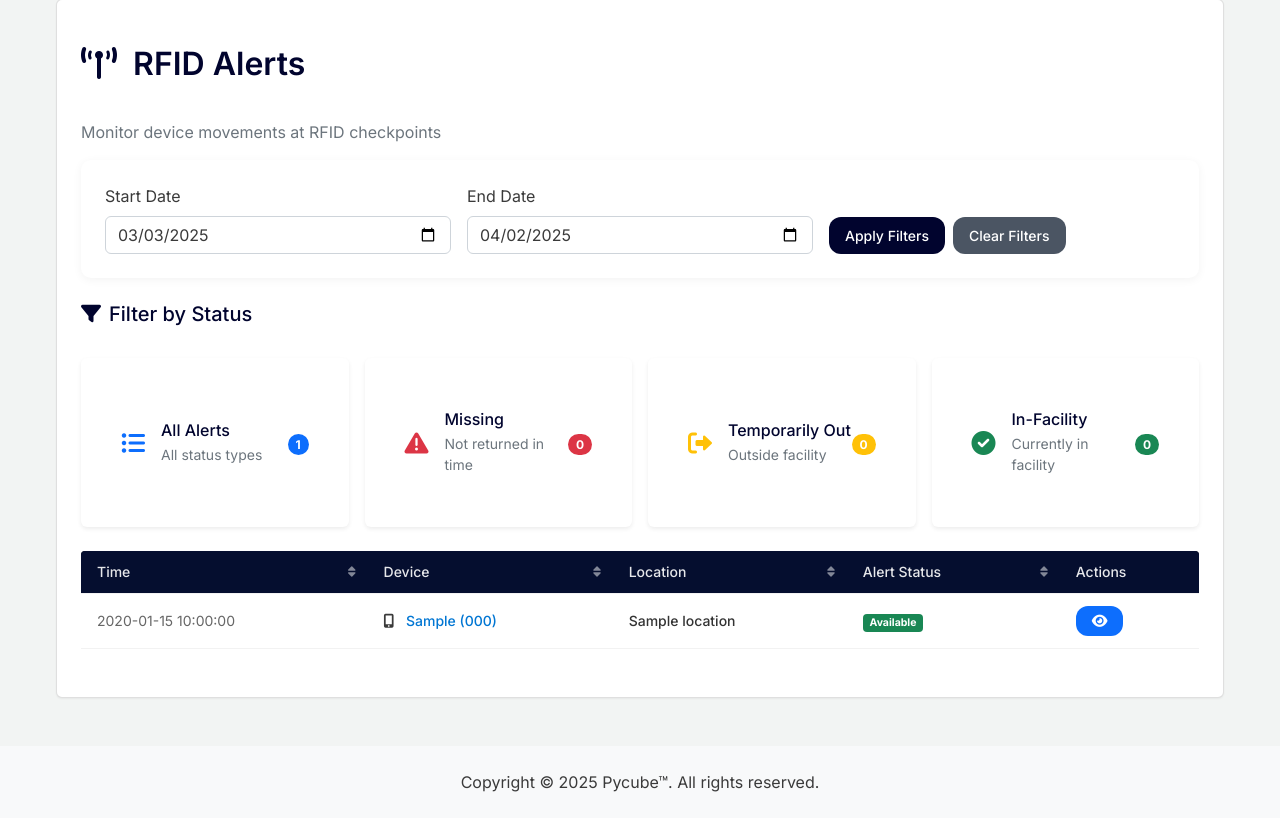
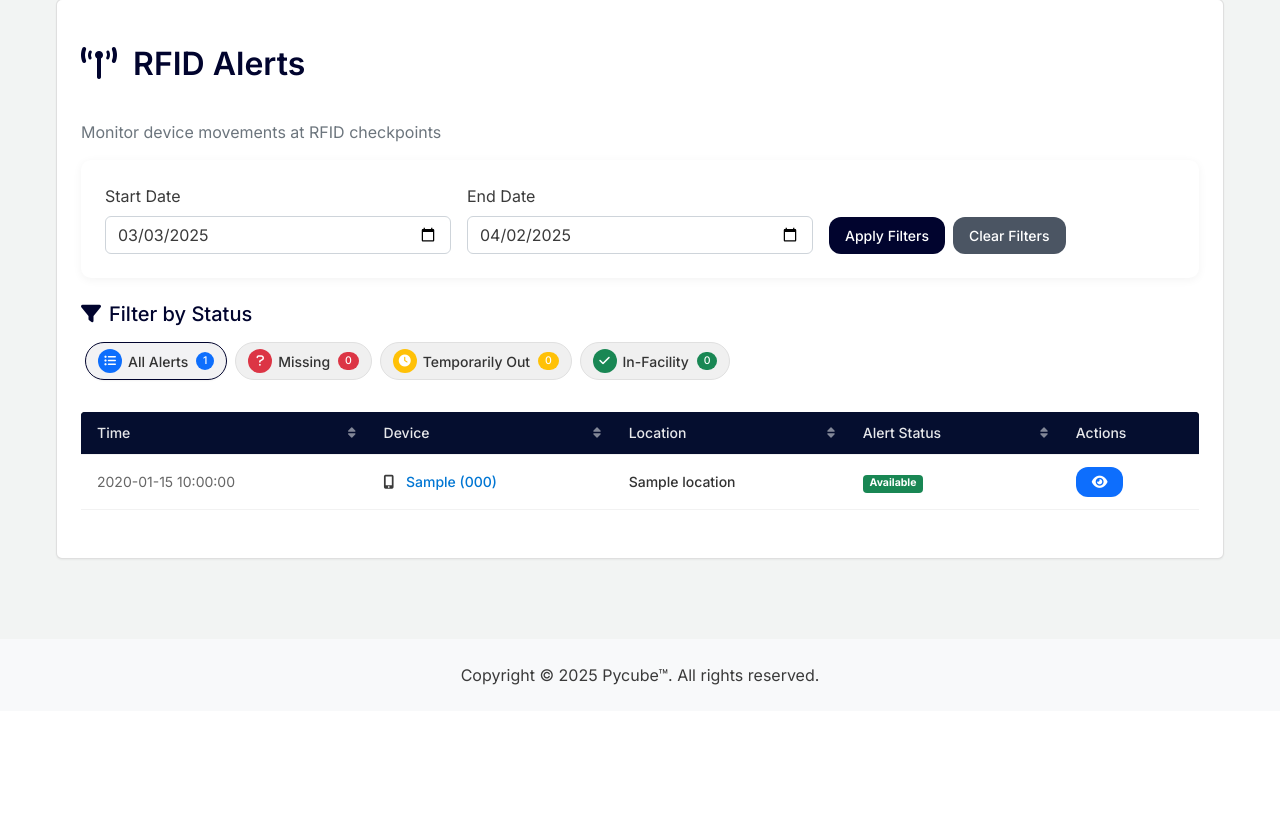
Before and after one commit to Pycube-FP/Pycube-MDM, a Flask app: page /rfid/alerts in a window 1280 px wide. Shown: the part 89-907 px from the top of the page. After the commit the page ends 774 px from the top, so only its background shows below. Run offline with Flask 2, Linux system fonts and the light colour scheme; the visitor is signed in with stand-in values (Sample User, id 1); tables that the repository leaves empty hold one stand-in row (values such as "Sample post").

Commit message:
alerts filter redesign

```diff
--- a/templates/rfid/alerts.html
+++ b/templates/rfid/alerts.html
@@ -247,67 +247,83 @@
         background-color: rgba(0, 0, 0, 0.05);
     }
 
+    /* Status filters */
     .status-filters {
         margin-bottom: 2rem;
     }
 
-    .status-filter-card {
-        cursor: pointer;
-        transition: all 0.2s ease;
+    /* New button-style filters */
+    .status-filter-buttons {
+        display: flex;
+        flex-wrap: wrap;
+        gap: 8px;
+        margin-bottom: 16px;
     }
 
-    .status-filter-card:hover {
-        transform: translateY(-3px);
+    .status-filter-btn {
+        display: flex;
+        align-items: center;
+        padding: 6px 12px;
+        border-radius: 20px;
+        background-color: #f0f0f0;
+        color: #333;
+        text-decoration: none;
+        transition: all 0.2s ease;
+        border: 1px solid #e0e0e0;
+        font-size: 0.875rem;
     }
 
-    .status-filter-card .card {
-        transition: all 0.2s ease;
-        height: 100%;
+    .status-filter-btn:hover {
+        background-color: #e0e0e0;
+        text-decoration: none;
+        color: #333;
     }
 
-    .status-filter-card .card-body {
-        height: 100%;
+    .status-filter-btn.active {
+        border-color: var(--primary-color);
+        background-color: rgba(1, 4, 46, 0.05);
+        box-shadow: var(--shadow-sm);
+    }
+
+    .icon-circle {
+        width: 24px;
+        height: 24px;
+        border-radius: 50%;
+        background-color: #fff;
         display: flex;
         align-items: center;
+        justify-content: center;
+        margin-right: 6px;
+        flex-shrink: 0;
+        font-size: 0.75rem;
     }
 
-    .status-filter-card:hover .card {
-        box-shadow: 0 0.5rem 1rem rgba(0, 0, 0, 0.15) !important;
+    .icon-circle.success {
+        background-color: var(--success-color);
+        color: white;
     }
 
-    .status-filter-card.active .card {
-        border: 2px solid;
+    .icon-circle.warning {
+        background-color: var(--warning-color);
+        color: white;
     }
 
-    .status-filter-card[data-status="all"].active .card {
-        border-color: var(--bs-primary);
+    .icon-circle.danger {
+        background-color: var(--alert-color);
+        color: white;
     }
 
-    .status-filter-card[data-status="Missing"].active .card {
-        border-color: var(--bs-danger);
+    .icon-circle.info {
+        background-color: var(--info-color);
+        color: white;
     }
 
-    .status-filter-card[data-status="Temporarily Out"].active .card {
-        border-color: var(--bs-warning);
+    .status-filter-btn span {
+        font-weight: 500;
     }
 
-    .status-filter-card[data-status="In-Facility"].active .card {
-        border-color: var(--bs-success);
-    }
-
-    /* Equal height cards */
-    .status-filters .row {
-        display: flex;
-        flex-wrap: wrap;
-    }
-
-    .status-filters .col-md-3 {
-        display: flex;
-        flex: 0 0 25%;
-    }
-
-    .status-filter-card {
-        width: 100%;
+    .status-filter-btn .badge {
+        margin-left: 8px;
     }
 </style>
 {% endblock %}
@@ -343,75 +359,49 @@
         </form>
     </div>
 
-    <!-- Status Filter Cards -->
-    <div class="status-filters mb-4">
-        <div class="row g-3">
-            <div class="col-12">
-                <h5 class="mb-3"><i class="fas fa-filter me-2"></i>Filter by Status</h5>
+    <!-- Status Filters -->
+    <div class="status-filters mb-3">
+        <div class="row">
+            <div class="col-12 mb-2">
+                <h5><i class="fas fa-filter me-2"></i>Filter by Status</h5>
             </div>
-            <div class="col-md-3">
-                <div class="status-filter-card" data-status="all">
-                    <div class="card h-100 border-0 shadow-sm">
-                        <div class="card-body d-flex align-items-center">
-                            <i class="fas fa-list-ul me-3 text-primary" style="font-size: 1.5rem;"></i>
-                            <div>
-                                <h6 class="mb-1">All Alerts</h6>
-                                <p class="small text-muted mb-0">All status types</p>
-                            </div>
-                            <div class="ms-auto">
-                                <span class="badge bg-primary rounded-pill">{{ total_alerts }}</span>
-                            </div>
-                        </div>
+            <div class="status-filter-buttons">
+                <a href="{{ url_for('rfid.alerts', start_date=request.args.get('start_date'), end_date=request.args.get('end_date'), sort_by=sort_by, sort_dir=sort_dir) }}"
+                   class="status-filter-btn {{ 'active' if not selected_status else '' }}"
+                   data-status="all">
+                    <div class="icon-circle info">
+                        <i class="fas fa-list-ul"></i>
                     </div>
-                </div>
-            </div>
-            <div class="col-md-3">
-                <div class="status-filter-card" data-status="Missing">
-                    <div class="card h-100 border-0 shadow-sm">
-                        <div class="card-body d-flex align-items-center">
-                            <i class="fas fa-exclamation-triangle me-3 text-danger" style="font-size: 1.5rem;"></i>
-                            <div>
-                                <h6 class="mb-1">Missing</h6>
-                                <p class="small text-muted mb-0">Not returned in time</p>
-                            </div>
-                            <div class="ms-auto">
-                                <span class="badge bg-danger rounded-pill">{{ status_counts.Missing|default(0) }}</span>
-                            </div>
-                        </div>
+                    <span>All Alerts</span>
+                    <span class="badge bg-primary rounded-pill">{{ total_alerts }}</span>
+                </a>
+                <a href="{{ url_for('rfid.alerts', status='Missing', start_date=request.args.get('start_date'), end_date=request.args.get('end_date'), sort_by=sort_by, sort_dir=sort_dir) }}"
+                   class="status-filter-btn {{ 'active' if selected_status == 'Missing' else '' }}"
+                   data-status="Missing">
+                    <div class="icon-circle danger">
+                        <i class="fas fa-question"></i>
                     </div>
-                </div>
-            </div>
-            <div class="col-md-3">
-                <div class="status-filter-card" data-status="Temporarily Out">
-                    <div class="card h-100 border-0 shadow-sm">
-                        <div class="card-body d-flex align-items-center">
-                            <i class="fas fa-sign-out-alt me-3 text-warning" style="font-size: 1.5rem;"></i>
-                            <div>
-                                <h6 class="mb-1">Temporarily Out</h6>
-                                <p class="small text-muted mb-0">Outside facility</p>
-                            </div>
-                            <div class="ms-auto">
-                                <span class="badge bg-warning rounded-pill">{{ status_counts['Temporarily Out']|default(0) }}</span>
-                            </div>
-                        </div>
+                    <span>Missing</span>
+                    <span class="badge bg-danger rounded-pill">{{ status_counts.Missing|default(0) }}</span>
+                </a>
+                <a href="{{ url_for('rfid.alerts', status='Temporarily Out', start_date=request.args.get('start_date'), end_date=request.args.get('end_date'), sort_by=sort_by, sort_dir=sort_dir) }}"
+                   class="status-filter-btn {{ 'active' if selected_status == 'Temporarily Out' else '' }}"
+                   data-status="Temporarily Out">
+                    <div class="icon-circle warning">
+                        <i class="fas fa-clock"></i>
                     </div>
-                </div>
-            </div>
-            <div class="col-md-3">
-                <div class="status-filter-card" data-status="In-Facility">
-                    <div class="card h-100 border-0 shadow-sm">
-                        <div class="card-body d-flex align-items-center">
-                            <i class="fas fa-check-circle me-3 text-success" style="font-size: 1.5rem;"></i>
-                            <div>
-                                <h6 class="mb-1">In-Facility</h6>
-                                <p class="small text-muted mb-0">Currently in facility</p>
-                            </div>
-                            <div class="ms-auto">
-                                <span class="badge bg-success rounded-pill">{{ status_counts['In-Facility']|default(0) }}</span>
-                            </div>
-                        </div>
+                    <span>Temporarily Out</span>
+                    <span class="badge bg-warning rounded-pill">{{ status_counts['Temporarily Out']|default(0) }}</span>
+                </a>
+                <a href="{{ url_for('rfid.alerts', status='In-Facility', start_date=request.args.get('start_date'), end_date=request.args.get('end_date'), sort_by=sort_by, sort_dir=sort_dir) }}"
+                   class="status-filter-btn {{ 'active' if selected_status == 'In-Facility' else '' }}"
+                   data-status="In-Facility">
+                    <div class="icon-circle success">
+                        <i class="fas fa-check"></i>
                     </div>
-                </div>
+                    <span>In-Facility</span>
+                    <span class="badge bg-success rounded-pill">{{ status_counts['In-Facility']|default(0) }}</span>
+                </a>
             </div>
         </div>
     </div>
@@ -523,7 +513,7 @@
             const params = new URLSearchParams(formData);
 
             // Add status parameter if a filter is active
-            const activeFilter = document.querySelector('.status-filter-card.active');
+            const activeFilter = document.querySelector('.status-filter-btn.active');
             if (activeFilter && activeFilter.dataset.status !== 'all') {
                 params.append('status', activeFilter.dataset.status);
             }
@@ -554,61 +544,6 @@
                 window.location.href = currentUrl.toString();
             });
         });
-
-        // Status filter cards functionality
-        const statusFilterCards = document.querySelectorAll('.status-filter-card');
-
-        // Mark the active filter card
-        const selectedStatus = '{{ selected_status }}' || 'all';
-        const activeCard = document.querySelector(`.status-filter-card[data-status="${selectedStatus}"]`) ||
-                           document.querySelector('.status-filter-card[data-status="all"]');
-
-        if (activeCard) {
-            activeCard.classList.add('active');
-        }
-
-        // Add click event listeners to filter cards
-        statusFilterCards.forEach(card => {
-            card.addEventListener('click', function() {
-                // Remove active class from all cards
-                statusFilterCards.forEach(c => c.classList.remove('active'));
-
-                // Add active class to clicked card
-                this.classList.add('active');
-
-                const selectedStatus = this.dataset.status;
-                const currentUrl = new URL(window.location.href);
-
-                if (selectedStatus === 'all') {
-                    // Remove status parameter for "All" filter
-                    currentUrl.searchParams.delete('status');
-                } else {
-                    // Add/update status parameter
-                    currentUrl.searchParams.set('status', selectedStatus);
-                }
-
-                // Preserve date range if set
-                const startDate = startDateInput.value;
-                const endDate = endDateInput.value;
-
-                if (startDate) {
-                    currentUrl.searchParams.set('start_date', startDate);
-                }
-
-                if (endDate) {
-                    currentUrl.searchParams.set('end_date', endDate);
-                }
-
-                // Preserve sorting if set
-                if ('{{ sort_by }}') {
-                    currentUrl.searchParams.set('sort_by', '{{ sort_by }}');
-                    currentUrl.searchParams.set('sort_dir', '{{ sort_dir }}');
-                }
-
-                // Navigate to filtered URL
-                window.location.href = currentUrl.toString();
-            });
-        });
     });
 </script>
 {% endblock %}
```
